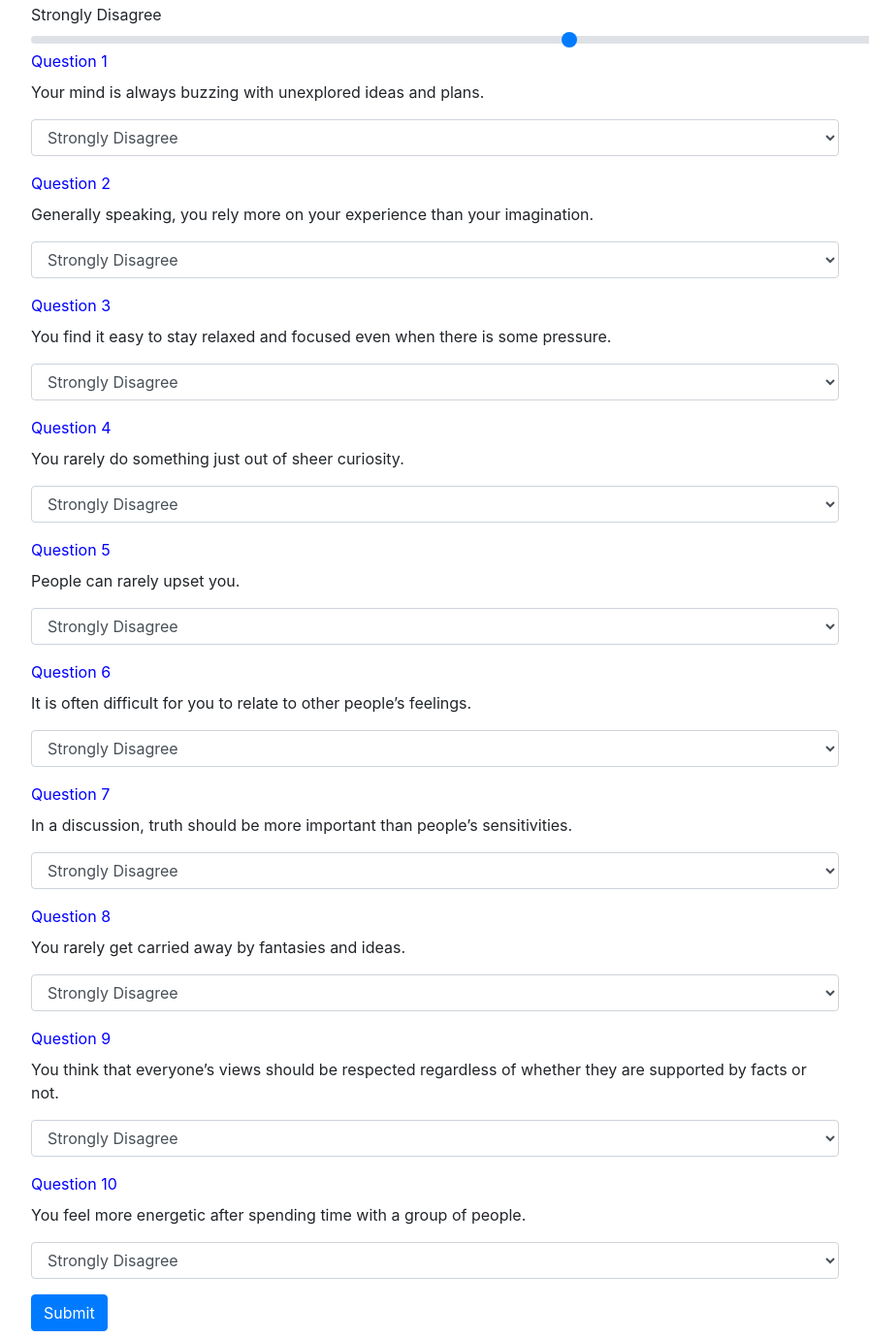
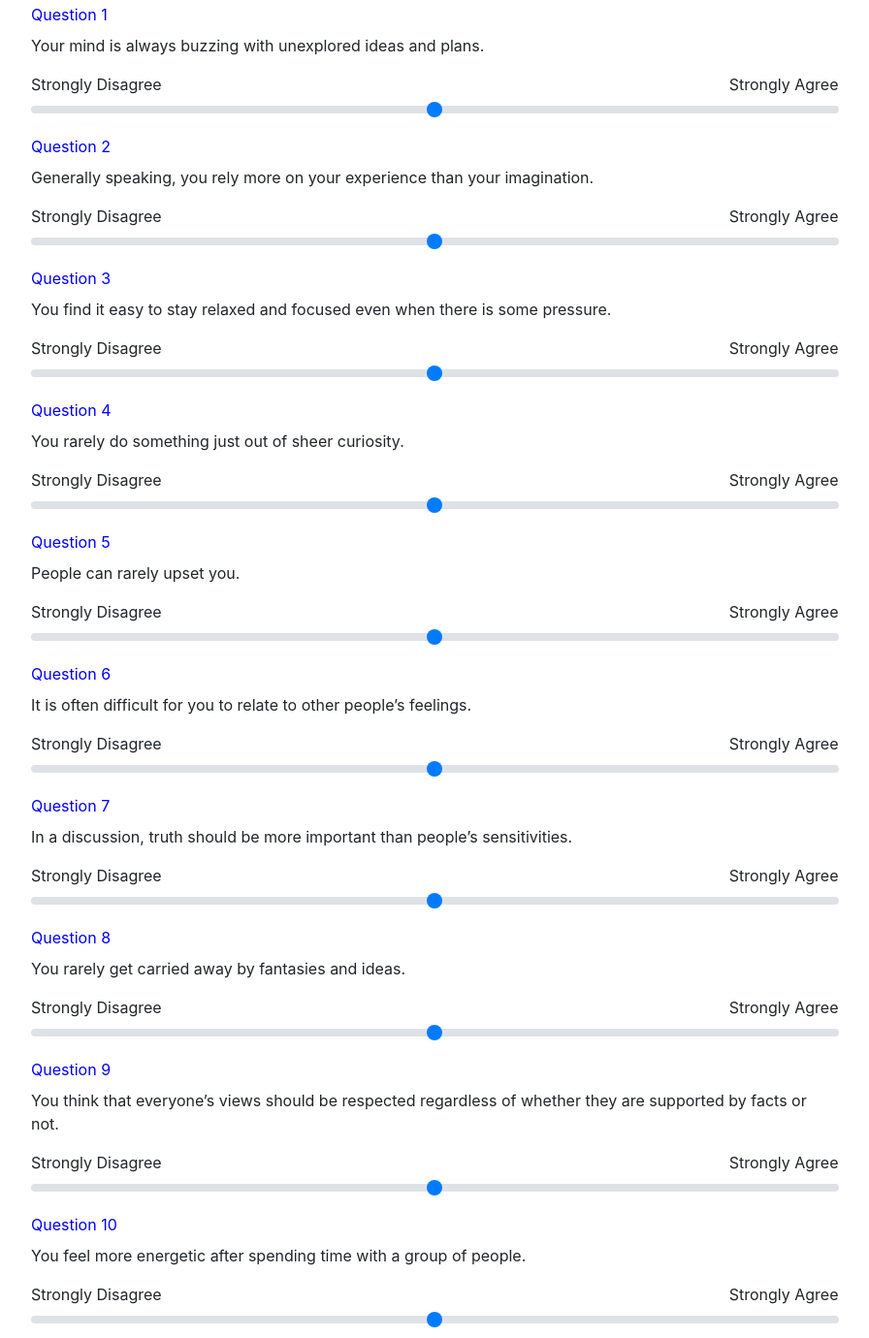
Before and after one commit to emilybaum/FriendFinder, a website: page app/public/survey.html in a window 1280 px wide. Shown: the part 180-1560 px from the top of the page at 97% size, without its empty margins (53-949 px from the left). Drawn offline with nearby package versions, Linux system fonts and the light colour scheme.

Commit message:
changed the form over to sliders

```diff
--- a/app/public/survey.html
+++ b/app/public/survey.html
@@ -46,142 +46,116 @@
                             <input id="photo" type="text" class="form-required" id="user-photo" placeholder="Include a link to a photo" required>
                         </div>
 
-                        <!-- SLIDER -->
-                        <div class="d-flex justify-content-between  agree-disagree">
-                            <div class="d-flex">Strongly Disagree</div>
-                            <div class="d-flex">Strongly Agree</div>
-                        </div>
-                        <input type="range" class="custom-range" min="1" max="5" id="customRange2">
 
-
+                        <!-- START OF QUESTIONS -->
                         <div class="form-group">
                             <label class="questionNum" for="">Question 1</label>
                             <p>Your mind is always buzzing with unexplored ideas and plans.</p>
-                            <!-- <input type="text" class="form-control" id="reserve_phone"> -->
-                            <select id="q0" class="form-control">
-                                <option class="q0" value="1">Strongly Disagree</option>
-                                <option class="q0" value="2">Disagree</option>
-                                <option class="q0" value="3">Neutral</option>
-                                <option class="q0" value="4">Agree</option>
-                                <option class="q0" value="5">Strongly Agree</option>
-                            </select>
+                            <!-- SLIDER -->
+                            <div class="d-flex justify-content-between  agree-disagree">
+                                <div class="d-flex">Strongly Disagree</div>
+                                <div class="d-flex">Strongly Agree</div>
+                            </div>
+                            <input type="range" class="custom-range" min="1" max="5" id="customRange1">
                         </div>
 
                         <div class="form-group">
                             <label class="questionNum" for="">Question 2</label>
                             <p>Generally speaking, you rely more on your experience than your imagination.</p>
-                            <!-- <input type="text" class="form-control" id="reserve_phone"> -->
-                            <select id="q1" class="form-control">
-                                <option class="q1" value="1">Strongly Disagree</option>
-                                <option class="q1" value="2">Disagree</option>
-                                <option class="q1" value="3">Neutral</option>
-                                <option class="q1" value="4">Agree</option>
-                                <option class="q1" value="5">Strongly Agree</option>
-                            </select>
+                            <!-- SLIDER -->
+                            <div class="d-flex justify-content-between  agree-disagree">
+                                <div class="d-flex">Strongly Disagree</div>
+                                <div class="d-flex">Strongly Agree</div>
+                            </div>
+                            <input type="range" class="custom-range" min="1" max="5" id="customRange2">
                         </div>
 
                         <div class="form-group">
                             <label class="questionNum" for="">Question 3</label>
                             <p>You find it easy to stay relaxed and focused even when there is some pressure.</p>
-                            <!-- <input type="text" class="form-control" id="reserve_phone"> -->
-                            <select id="q2" class="form-control">
-                                <option class="q2" value="1">Strongly Disagree</option>
-                                <option class="q2" value="2">Disagree</option>
-                                <option class="q2" value="3">Neutral</option>
-                                <option class="q2" value="4">Agree</option>
-                                <option class="q2" value="5">Strongly Agree</option>
-                            </select>
+                            <!-- SLIDER -->
+                            <div class="d-flex justify-content-between  agree-disagree">
+                                <div class="d-flex">Strongly Disagree</div>
+                                <div class="d-flex">Strongly Agree</div>
+                            </div>
+                            <input type="range" class="custom-range" min="1" max="5" id="customRange3">
                         </div>
 
                         <div class="form-group">
                             <label class="questionNum" for="">Question 4</label>
                             <p>You rarely do something just out of sheer curiosity.</p>
-                            <!-- <input type="text" class="form-control" id="reserve_phone"> -->
-                            <select id="q3" class="form-control">
-                                <option class="q3" value="1">Strongly Disagree</option>
-                                <option class="q3" value="2">Disagree</option>
-                                <option class="q3" value="3">Neutral</option>
-                                <option class="q3" value="4">Agree</option>
-                                <option class="q3" value="5">Strongly Agree</option>
-                            </select>
+                            <!-- SLIDER -->
+                            <div class="d-flex justify-content-between  agree-disagree">
+                                <div class="d-flex">Strongly Disagree</div>
+                                <div class="d-flex">Strongly Agree</div>
+                            </div>
+                            <input type="range" class="custom-range" min="1" max="5" id="customRange4">
                         </div>
 
                         <div class="form-group">
                             <label class="questionNum" for="">Question 5</label>
                             <p>People can rarely upset you.</p>
-                            <!-- <input type="text" class="form-control" id="reserve_phone"> -->
-                            <select id="q4" class="form-control">
-                                <option class="q4" value="1">Strongly Disagree</option>
-                                <option class="q4" value="2">Disagree</option>
-                                <option class="q4" value="3">Neutral</option>
-                                <option class="q4" value="4">Agree</option>
-                                <option class="q4" value="5">Strongly Agree</option>
-                            </select>
+                            <!-- SLIDER -->
+                            <div class="d-flex justify-content-between  agree-disagree">
+                                <div class="d-flex">Strongly Disagree</div>
+                                <div class="d-flex">Strongly Agree</div>
+                            </div>
+                            <input type="range" class="custom-range" min="1" max="5" id="customRange5">
                         </div>
 
                         <div class="form-group">
                             <label class="questionNum" for="">Question 6</label>
                             <p>It is often difficult for you to relate to other people’s feelings.</p>
-                            <!-- <input type="text" class="form-control" id="reserve_phone"> -->
-                            <select id="q5" class="form-control">
-                                <option class="q5" value="1">Strongly Disagree</option>
-                                <option class="q5" value="2">Disagree</option>
-                                <option class="q5" value="3">Neutral</option>
-                                <option class="q5" value="4">Agree</option>
-                                <option class="q5" value="5">Strongly Agree</option>
-                            </select>
+                            <!-- SLIDER -->
+                            <div class="d-flex justify-content-between  agree-disagree">
+                                <div class="d-flex">Strongly Disagree</div>
+                                <div class="d-flex">Strongly Agree</div>
+                            </div>
+                            <input type="range" class="custom-range" min="1" max="5" id="customRange6">
                         </div>
 
                         <div class="form-group">
                             <label class="questionNum" for="">Question 7</label>
                             <p>In a discussion, truth should be more important than people’s sensitivities.</p>
-                            <!-- <input type="text" class="form-control" id="reserve_phone"> -->
-                            <select id="q6" class="form-control">
-                                <option class="q6" value="1">Strongly Disagree</option>
-                                <option class="q6" value="2">Disagree</option>
-                                <option class="q6" value="3">Neutral</option>
-                                <option class="q6" value="4">Agree</option>
-                                <option class="q6" value="5">Strongly Agree</option>
-                            </select>
+                            <!-- SLIDER -->
+                            <div class="d-flex justify-content-between  agree-disagree">
+                                <div class="d-flex">Strongly Disagree</div>
+                                <div class="d-flex">Strongly Agree</div>
+                            </div>
+                            <input type="range" class="custom-range" min="1" max="5" id="customRange7">
                         </div>
 
                         <div class="form-group">
                             <label class="questionNum" for="">Question 8</label>
                             <p>You rarely get carried away by fantasies and ideas.</p>
-                            <!-- <input type="text" class="form-control" id="reserve_phone"> -->
-                            <select id="q7" class="form-control">
-                                <option class="q7" value="1">Strongly Disagree</option>
-                                <option class="q7" value="2">Disagree</option>
-                                <option class="q7" value="3">Neutral</option>
-                                <option class="q7" value="4">Agree</option>
-                                <option class="q7" value="5">Strongly Agree</option>
-                            </select>
+                            <!-- SLIDER -->
+                            <div class="d-flex justify-content-between  agree-disagree">
+                                <div class="d-flex">Strongly Disagree</div>
+                                <div class="d-flex">Strongly Agree</div>
+                            </div>
+                            <input type="range" class="custom-range" min="1" max="5" id="customRange8">
                         </div>
 
                         <div class="form-group">
                             <label class="questionNum" for="">Question 9</label>
                             <p>You think that everyone’s views should be respected regardless of whether they are supported by facts or not.</p>
-                            <!-- <input type="text" class="form-control" id="reserve_phone"> -->
-                            <select id="q8" class="form-control">
-                                <option class="q8" value="1">Strongly Disagree</option>
-                                <option class="q8" value="2">Disagree</option>
-                                <option class="q8" value="3">Neutral</option>
-                                <option class="q8" value="4">Agree</option>
-                                <option class="q8" value="5">Strongly Agree</option>
-                            </select>
+                            <!-- SLIDER -->
+                            <div class="d-flex justify-content-between  agree-disagree">
+                                <div class="d-flex">Strongly Disagree</div>
+                                <div class="d-flex">Strongly Agree</div>
+                            </div>
+                            <input type="range" class="custom-range" min="1" max="5" id="customRange9">
                         </div>
 
                         <div class="form-group">
                             <label class="questionNum" for="">Question 10</label>
                             <p>You feel more energetic after spending time with a group of people.</p>
-                            <!-- <input type="text" class="form-control" id="reserve_phone"> -->
-                            <select id="q9" class="form-control">
-                                <option class="q9" value="1">Strongly Disagree</option>
-                                <option class="q9" value="2">Disagree</option>
-                                <option class="q9" value="3">Neutral</option>
-                                <option class="q9" value="4">Agree</option>
-                                <option class="q9" value="5">Strongly Agree</option>
-                            </select>
+                            <!-- SLIDER -->
+                            <div class="d-flex justify-content-between  agree-disagree">
+                                <div class="d-flex">Strongly Disagree</div>
+                                <div class="d-flex">Strongly Agree</div>
+                            </div>
+                            <input type="range" class="custom-range" min="1" max="5" id="customRange10">
                         </div>
 
                         <button id="surveySubmit" data-target="#bestMatchModal" data-toggle="modal" type="submit" class="btn btn-primary submit">Submit</button>
@@ -267,17 +241,16 @@
                     name: $("#name").val().trim(),
                     photo: $("#photo").val().trim(),
                     scores: [
+                        $("#customRange1").val(),
                         $("#customRange2").val(),
-                        $("#q0 :selected").val(),
-                        $("#q1 :selected").val(),
-                        $("#q2 :selected").val(),
-                        $("#q3 :selected").val(),
-                        $("#q4 :selected").val(),
-                        $("#q5 :selected").val(),
-                        $("#q6 :selected").val(),
-                        $("#q7 :selected").val(),
-                        $("#q8 :selected").val(),
-                        // $("#q9 :selected").val(),
+                        $("#customRange3").val(),
+                        $("#customRange4").val(),
+                        $("#customRange5").val(),
+                        $("#customRange6").val(),
+                        $("#customRange7").val(),
+                        $("#customRange8").val(),
+                        $("#customRange9").val(),
+                        $("#customRange10").val(),
                     ]
                 };
 
```
